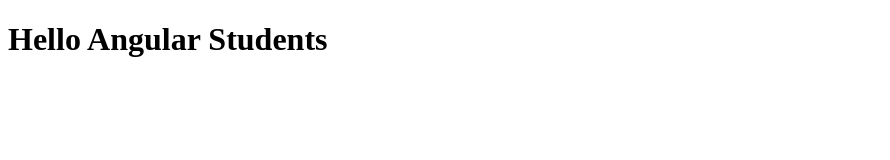
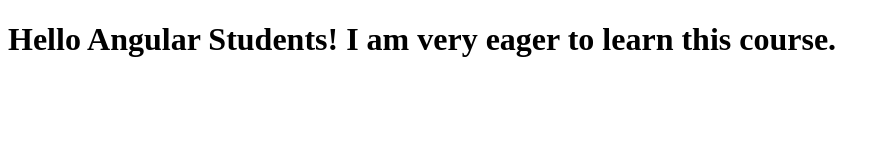
Before and after one commit to harshahuja/angular, a plain HTML site: page index.html in a window 1280 px wide. Shown: the whole page, without its empty margins (0-890 px from the left). Drawn offline with Linux system fonts and the light colour scheme.

Commit message:
New version of web file.

```diff
--- a/index.html
+++ b/index.html
@@ -5,7 +5,7 @@
     <title>Hello Angular</title>
   </head>
   <body>
-    <h1>Hello Angular Students</h1>
+    <h1>Hello Angular Students! I am very eager to learn this course.</h1>
 
   </body>
 </html>
```
